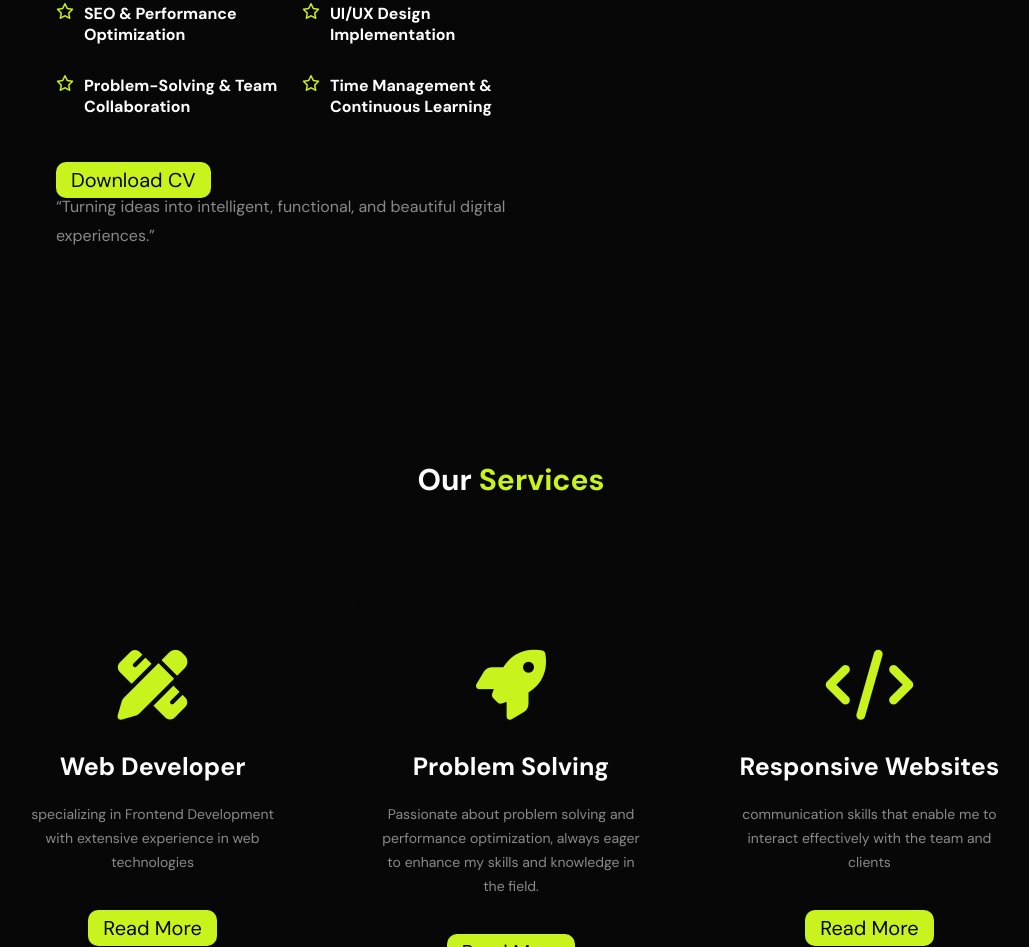
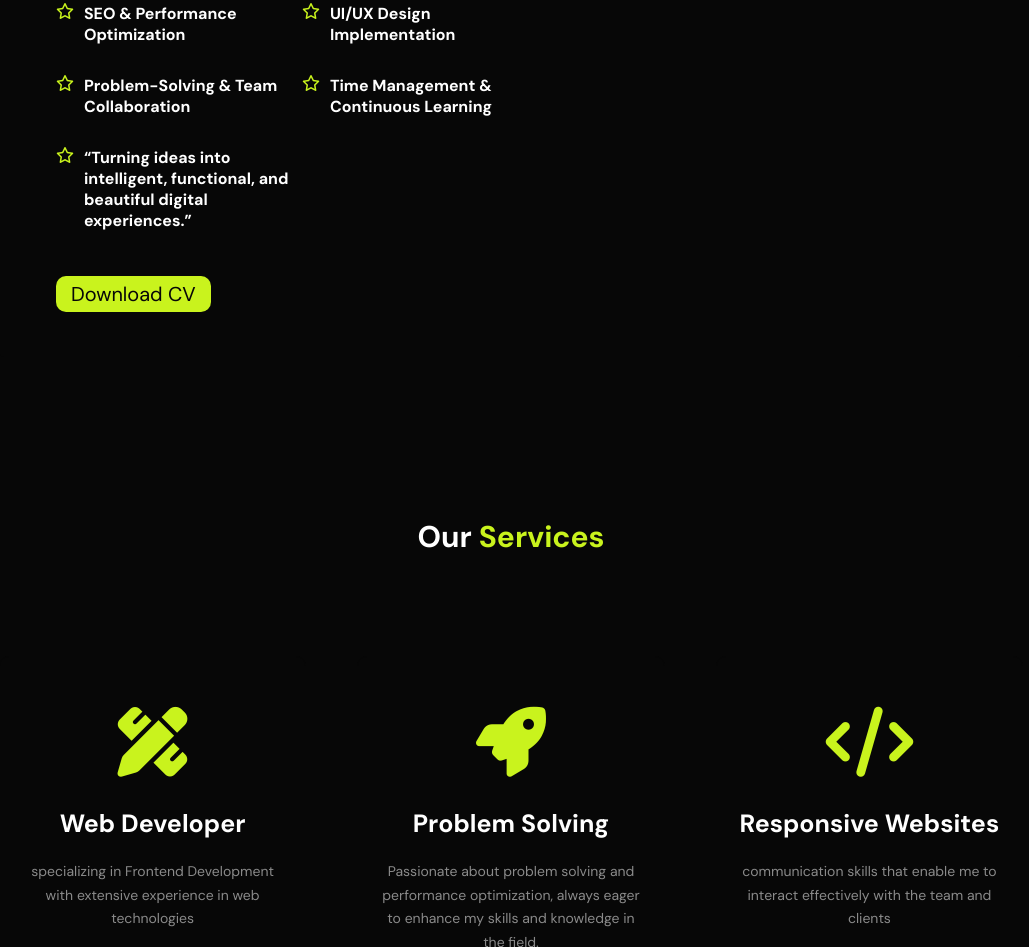
Before and after one commit to Mosamagdy/portfolio, a plain HTML site: page index.html in a window 1280 px wide. Shown: the part 2231-3178 px from the top of the page, without its empty margins (129-1158 px from the left). Drawn offline with Linux system fonts and the light colour scheme.

Commit message:
Update index.html

```diff
--- a/index.html
+++ b/index.html
@@ -99,11 +99,12 @@
         <li><i class="fa-regular fa-star"></i> UI/UX Design Implementation</li>
         <li><i class="fa-regular fa-star"></i> Problem-Solving & Team Collaboration</li>
         <li><i class="fa-regular fa-star"></i> Time Management & Continuous Learning</li>
+        <li><i class="fa-regular fa-star"></i>“Turning ideas into intelligent, functional, and beautiful digital experiences.”</li>
       </ul>
 
       <a href="img/mosa-magdy-cv.pdf" download class="btn">Download CV</a>
         <pr></pr>
-      <p class="quote">“Turning ideas into intelligent, functional, and beautiful digital experiences.”</p>
+
     </div>
 
     <div class="div-image">
```
